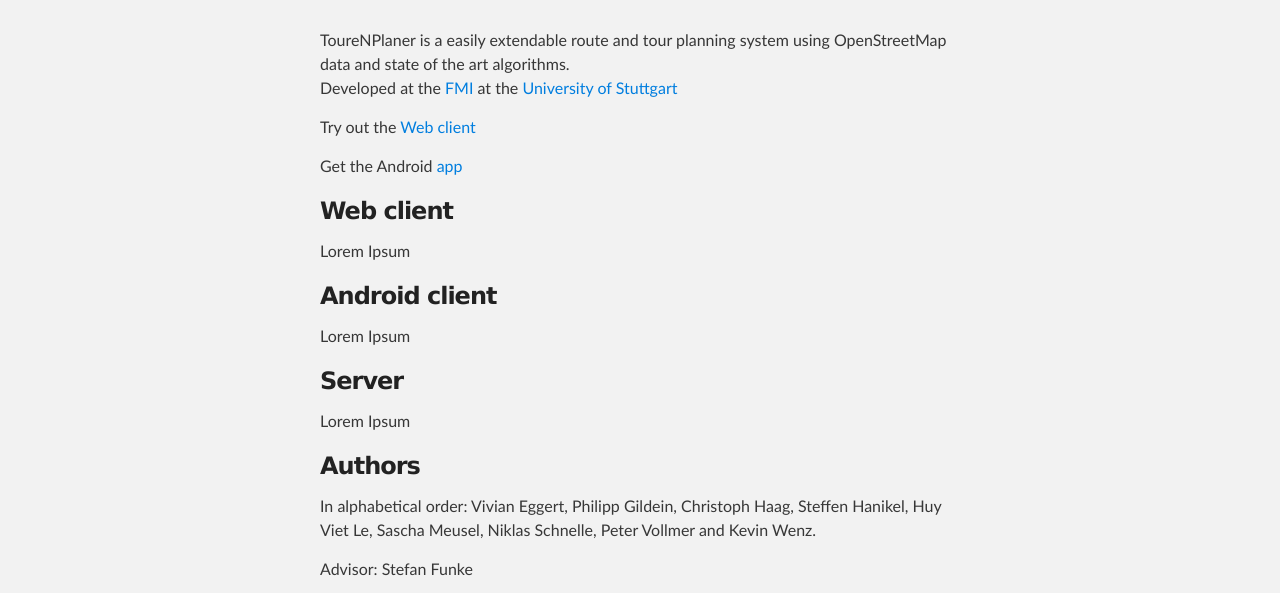
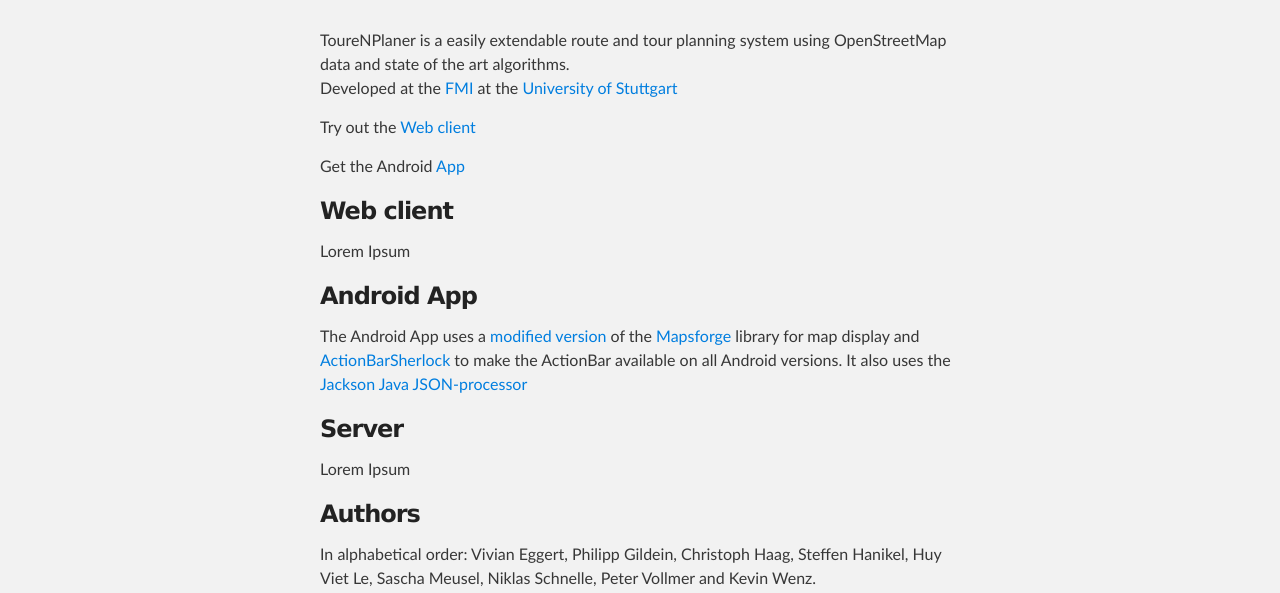
Before and after one commit to ToureNPlaner/tourenplaner.github.com, a plain HTML site: page index.html in a window 1280 px wide. Shown: the part 197-790 px from the top of the page. Drawn offline with Linux system fonts and the light colour scheme.

Commit message:
Added paragraph about Android

```diff
--- a/index.html
+++ b/index.html
@@ -33,15 +33,15 @@
 
 <p>Try out the <a href="http://tourenplaner.informatik.uni-stuttgart.de">Web client</a></p>
 
-<p>Get the Android <a href="https://play.google.com/store/apps/details?id=de.uni.stuttgart.informatik.ToureNPlaner">app</a></p>
+<p>Get the Android <a href="https://play.google.com/store/apps/details?id=de.uni.stuttgart.informatik.ToureNPlaner">App</a></p>
 
 <h3>Web client</h3>
 
 <p>Lorem Ipsum</p>
 
-<h3>Android client</h3>
+<h3>Android App</h3>
 
-<p>Lorem Ipsum</p>
+<p>The Android App uses a <a href="https://github.com/ToureNPlaner/mapsforge-fork">modified version</a> of the <a href="http://code.google.com/p/mapsforge/">Mapsforge</a> library for map display and <a href="http://actionbarsherlock.com/">ActionBarSherlock</a> to make the ActionBar available on all Android versions. It also uses the <a href="http://jackson.codehaus.org/">Jackson Java JSON-processor</a></p>
 
 <h3>Server</h3>
 
```
